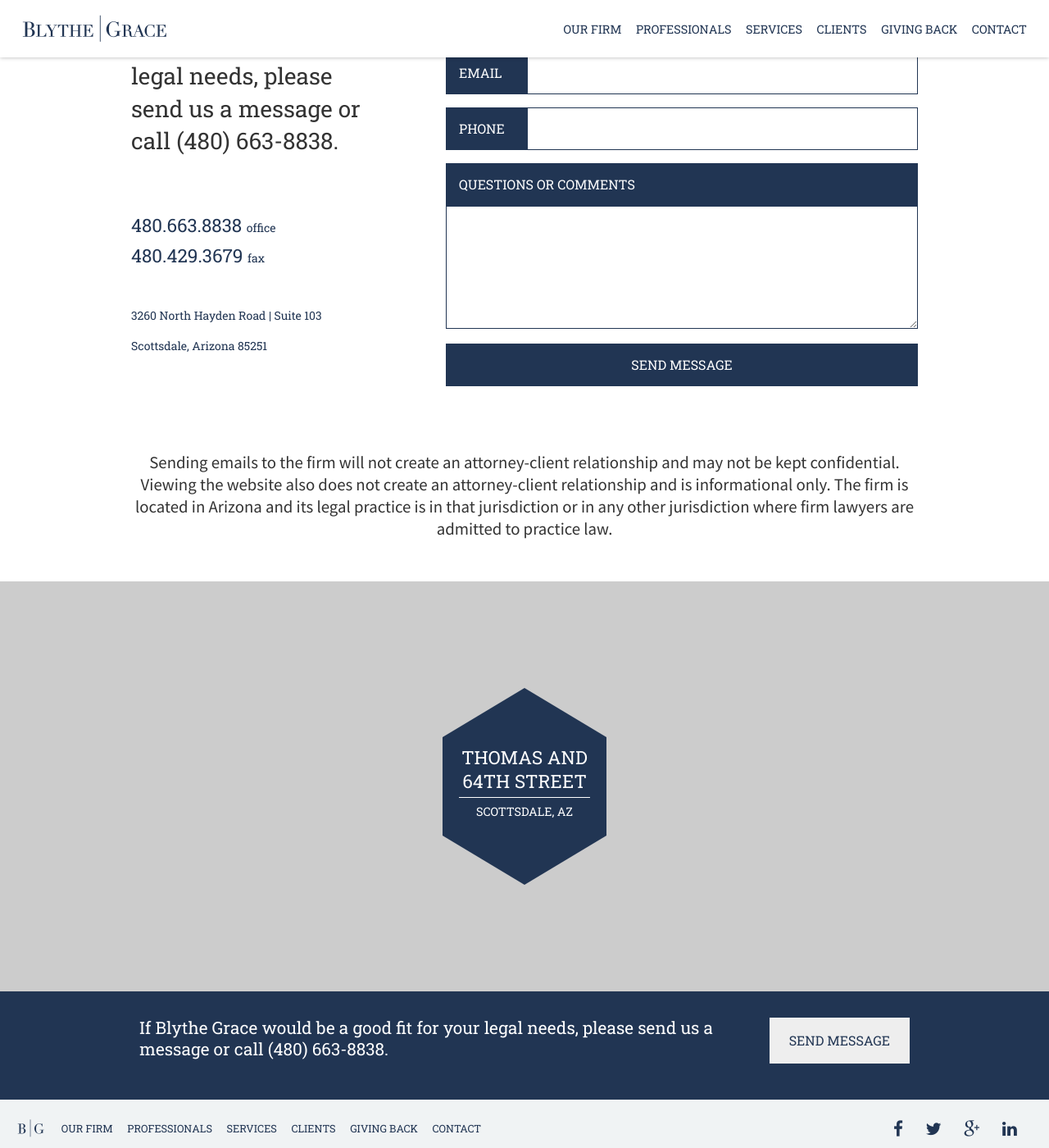
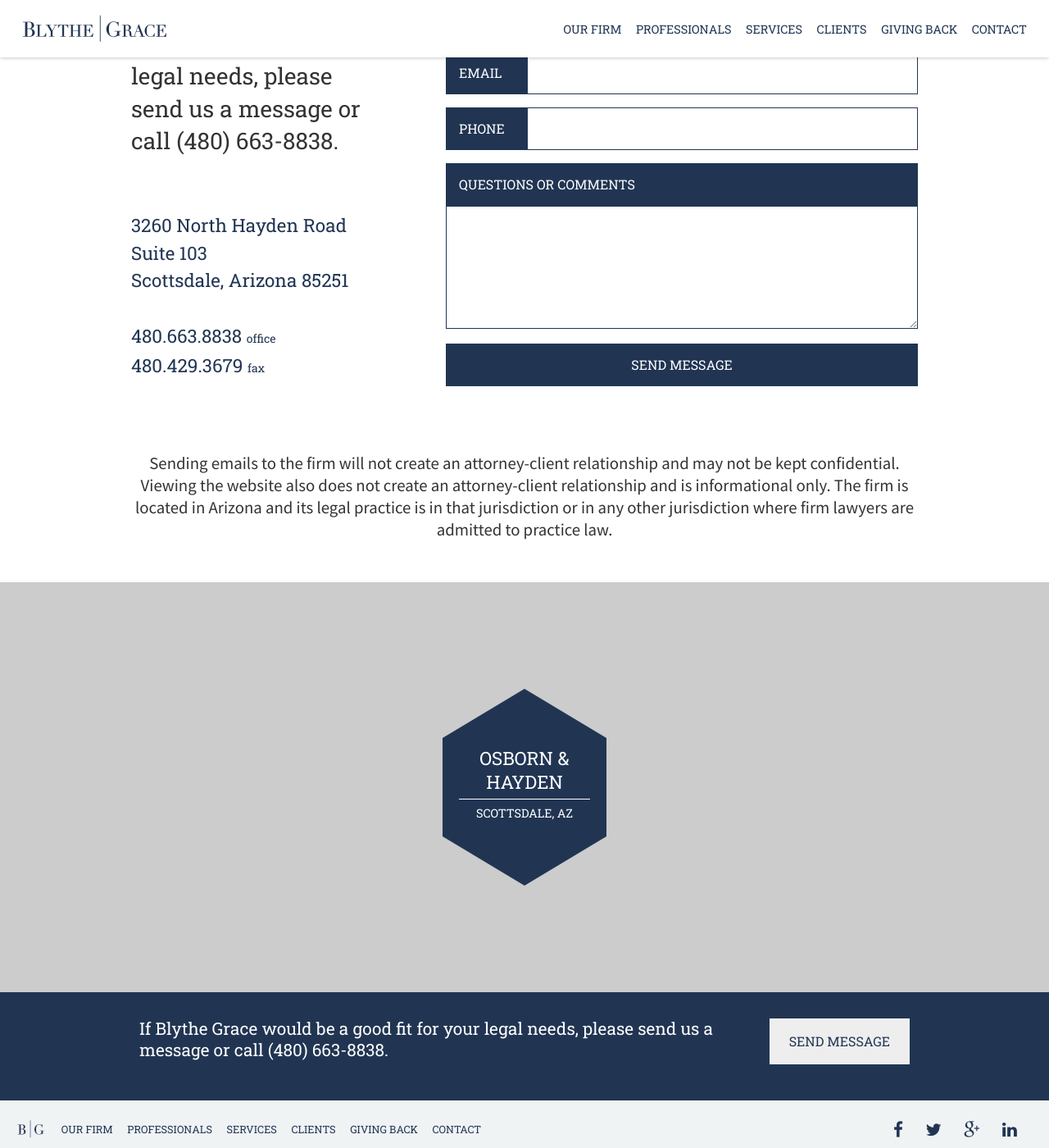
Before and after one commit to kristenzirkler/blythe-grace-demo, a Jekyll site: the page built from contact/index.html, in a window 1280 px wide and 1400 px high, scrolled down 415 px. Shown: the whole window at 82% size. Built offline with Jekyll 4.4.1, drawn with Linux system fonts in a browser that asks for light colours; nearby versions of some CDN libraries.

Commit message:
fixed contact map issue

```diff
--- /dev/null
+++ b/_includes/map-slide.html
@@ -0,0 +1,13 @@
+<div class="map-slide">
+  <div class="inner">
+    <div class="hex-callout">
+      <div class="hex">&nbsp;</div>
+      <div class="text" data-text-swap="Get Directions">
+        <span>Osborn &<br>Hayden</span>
+        <em>Scottsdale, AZ</em>
+      </div>
+    </div>
+    <div class="map-canvas" id="map-canvas">&nbsp;</div>
+    <div class="map-address" id="map-address">3260 North Hayden Road | Suite 103 | Scottsdale, Arizona 85251</div>
+  </div>
+</div>
--- a/contact/index.html
+++ b/contact/index.html
@@ -10,11 +10,11 @@
     <div class="copy">
       <h2>If Blythe Grace would be a good fit for your legal needs, please send us a message or call (480) 663-8838.</h2>
       <p class="phone">
+        3260 North Hayden Road<br>Suite 103<br>
+        Scottsdale, Arizona 85251<br><br>
+
         480.663.8838 <em>office</em><br>
-        480.429.3679 <em>fax</em><br><br>
-
-        <em>3260 North Hayden Road | Suite 103<br>
-        Scottsdale, Arizona 85251</em>
+        480.429.3679 <em>fax</em>
       </p>
     </div>
 
@@ -67,16 +67,4 @@
   </div>
 </div>
 
-
-<div class="map-slide">
-  <div class="inner">
-    <div class="hex-callout">
-      <div class="hex">&nbsp;</div>
-      <div class="text" data-text-swap="Get Directions">
-        <span>Thomas And<br>64th Street</span>
-        <em>Scottsdale, AZ</em>
-      </div>
-    </div>
-    <div class="map-canvas" id="map-canvas">&nbsp;</div>
-  </div>
-</div>
+{% include map-slide.html %}
--- a/js/main.js
+++ b/js/main.js
@@ -191,7 +191,7 @@
     }
     function addMarkerToMap(lat, long){
         var mapMarkerIcon = {
-          url: 'img/marker-icon-2.png',
+          url: 'http://blythegrace.com/img/marker-icon-2.png',
           size: new google.maps.Size(80, 80),
           origin: new google.maps.Point(0, 0),
           anchor: new google.maps.Point(40, 40),
```
Also changed, not shown: index.html (+1 -13 lines), js/min/main-min.js, 1 other file.
